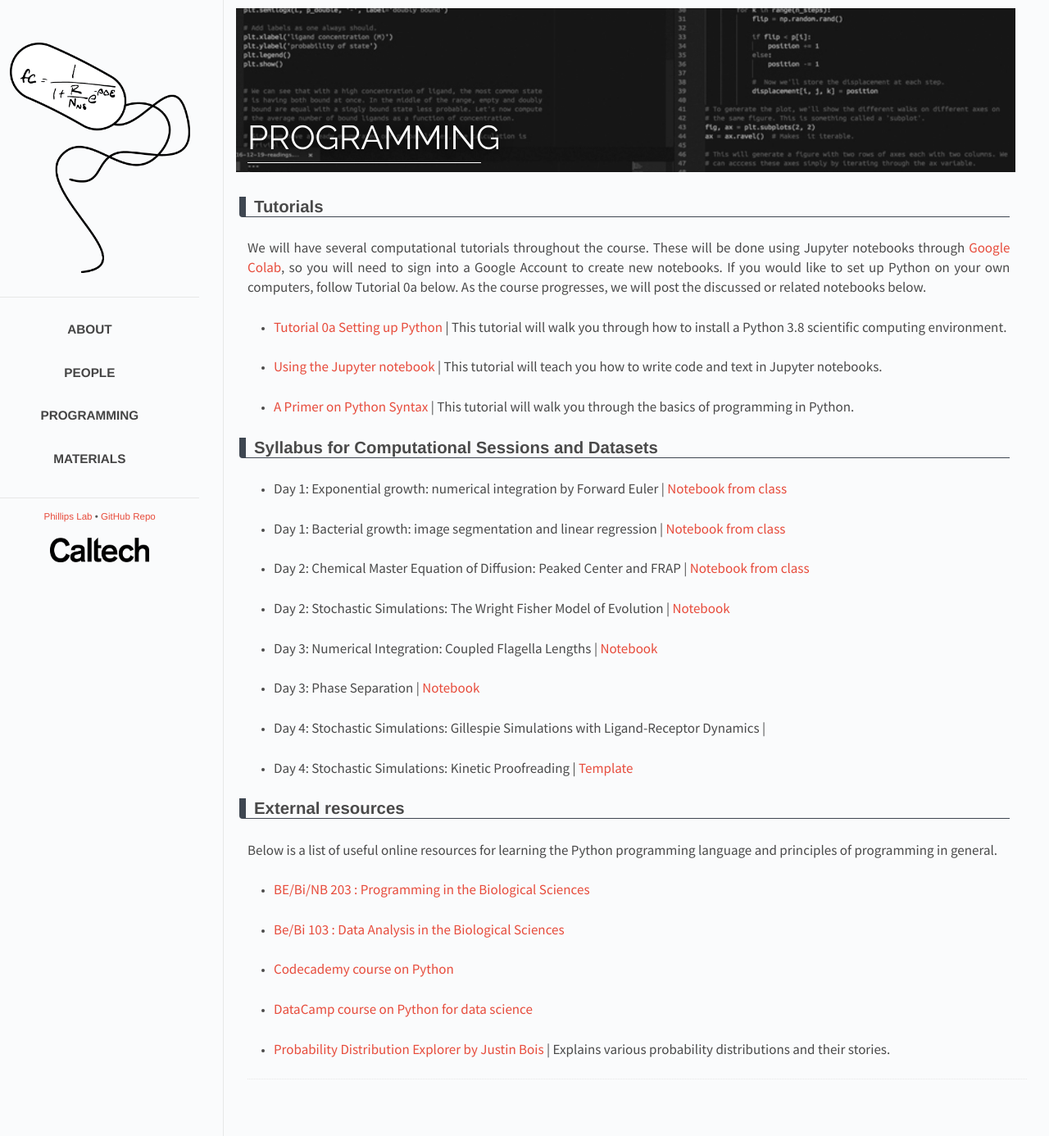
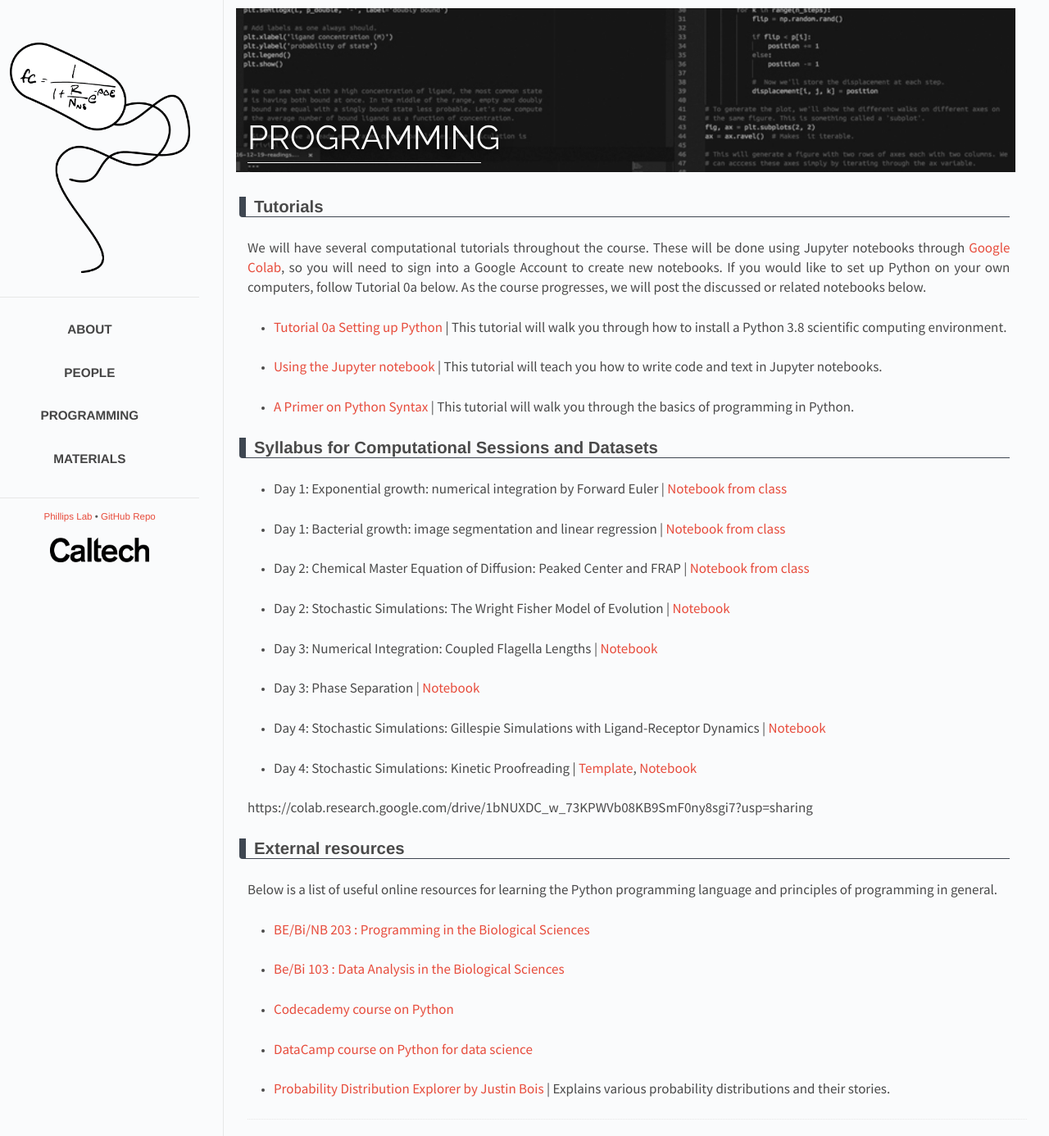
Before and after one commit to RPGroup-PBoC/pboc22_dresden, a Jekyll site: the page built from _posts/2022-01-29-code.md, in a window 1280 px wide. Shown: the whole page at 82% size. Built offline with Jekyll 4.4.1, drawn with Linux system fonts in a browser that asks for light colours.

Commit message:
added final notebooks already

```diff
--- a/_posts/2022-01-29-code.md
+++ b/_posts/2022-01-29-code.md
@@ -51,12 +51,12 @@ course progresses, we will post the discussed or related notebooks below.
 
 * <span style="font-size: 17px">Day 3: Phase Separation \|</span> <a href="https://colab.research.google.com/drive/1ifDObnEhS05WjA-QGOuebhvrrd_IL6jw?usp=sharing" target="_blank" style="font-size: 17px">Notebook</a>
 
-* <span style="font-size: 17px">Day 4: Stochastic Simulations: Gillespie Simulations with Ligand-Receptor Dynamics \|</span>
+* <span style="font-size: 17px">Day 4: Stochastic Simulations: Gillespie Simulations with Ligand-Receptor Dynamics \|</span> <a href="https://colab.research.google.com/drive/1rw2xNihT0CfaH__gPCkp5jW-boSGfyX3?usp=sharing" target="_blank" style="font-size: 17px">Notebook</a>
 
-* <span style="font-size: 17px">Day 4: Stochastic Simulations: Kinetic Proofreading \|</span> <a href="https://colab.research.google.com/drive/1Xc3HkJMOCfsXJbcRwtp0fctB5wcnMzGJ?usp=sharing" target="_blank" style="font-size: 17px">Template</a>
+* <span style="font-size: 17px">Day 4: Stochastic Simulations: Kinetic Proofreading \|</span> <a href="https://colab.research.google.com/drive/1Xc3HkJMOCfsXJbcRwtp0fctB5wcnMzGJ?usp=sharing" target="_blank" style="font-size: 17px">Template</a>, <a href="https://colab.research.google.com/drive/1bNUXDC_w_73KPWVb08KB9SmF0ny8sgi7?usp=sharing" target="_blank" style="font-size: 17px">Notebook</a>
 
 
-
+https://colab.research.google.com/drive/1bNUXDC_w_73KPWVb08KB9SmF0ny8sgi7?usp=sharing
 
 ## External resources
 
```
